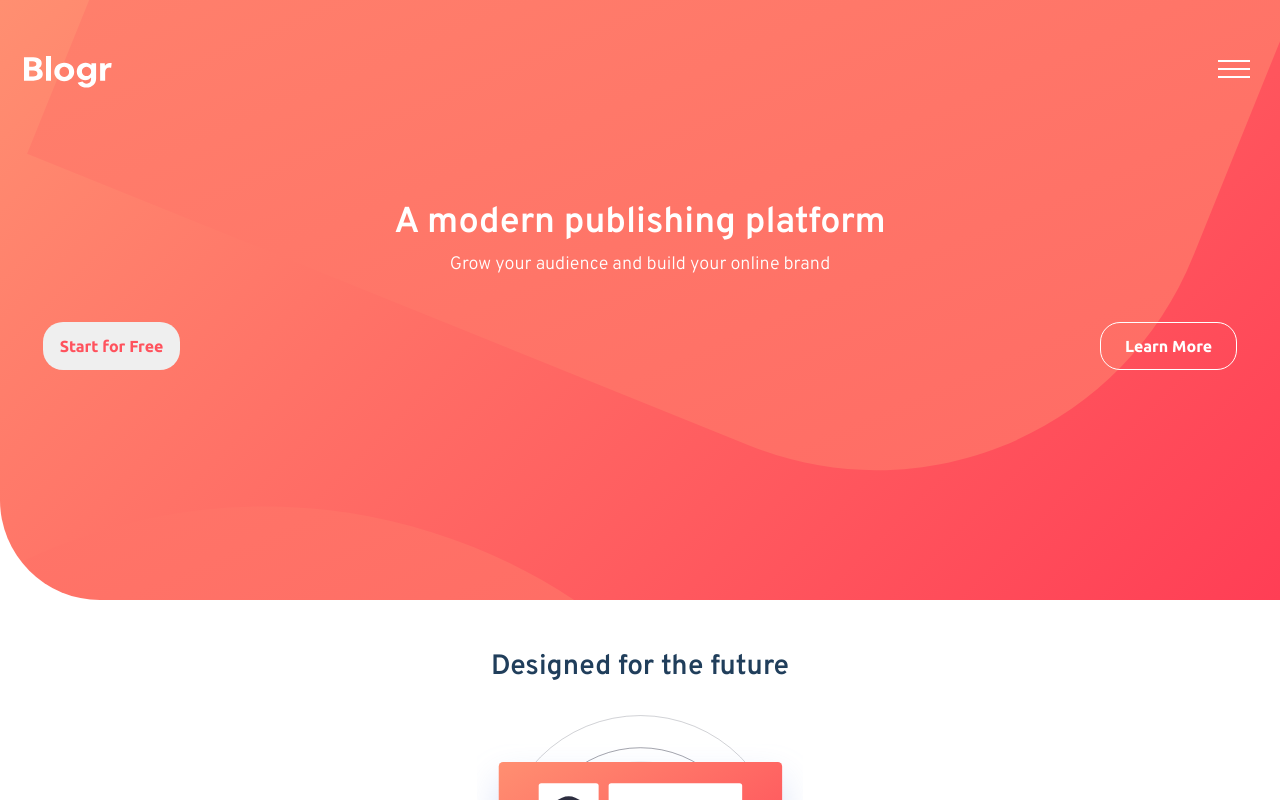
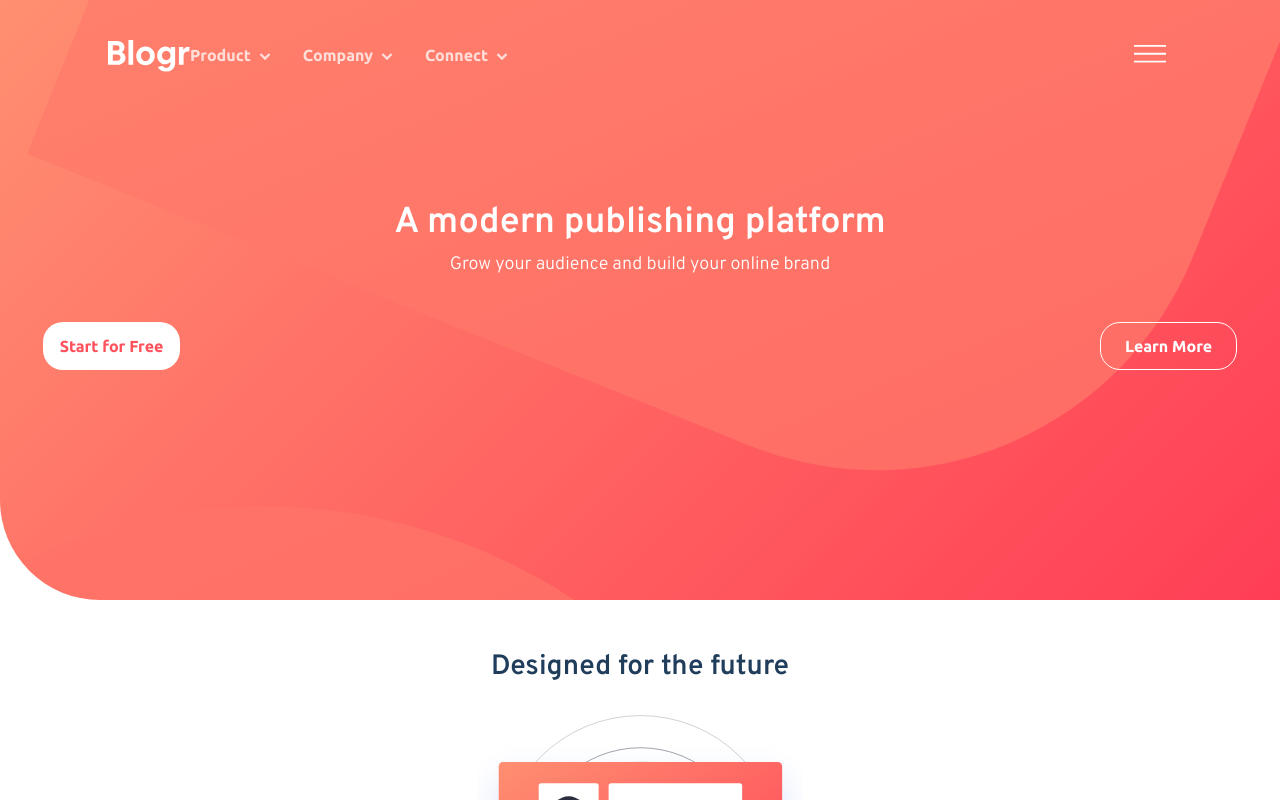
Before and after one commit to lewisRotchell/blogr, a Next.js app: page / in a window 1280 px wide. Shown: the top 800 px of the page. Built offline with nearby package versions, Linux system fonts and the light colour scheme.

Commit message:
Added half of desktop nav bar

```diff
--- a/components/Button.module.scss
+++ b/components/Button.module.scss
@@ -7,4 +7,8 @@
   height: 48px;
   border-radius: 20px;
   border: none;
+  text-align: center;
+  display: flex;
+  justify-content: center;
+  align-items: center;
 }
--- a/components/Button.tsx
+++ b/components/Button.tsx
@@ -1,16 +1,20 @@
 import React from "react";
 import classes from "./Button.module.scss";
-
+import Link from "next/link";
 interface ButtonProps {
   children: string;
   style?: string;
-  onClick?: () => void;
+  linkTo?: string;
 }
 
-export const Button: React.FC<ButtonProps> = ({ children, style, onClick }) => {
+export const Button: React.FC<ButtonProps> = ({
+  children,
+  style,
+  linkTo = "/",
+}) => {
   return (
-    <button className={`${classes.button} ${style}`} onClick={onClick}>
-      {children}
-    </button>
+    <Link href={linkTo}>
+      <a className={`${classes.button} ${style}`}>{children}</a>
+    </Link>
   );
 };
--- a/components/Nav.module.scss
+++ b/components/Nav.module.scss
@@ -1,14 +1,68 @@
+@import "../styles/abstracts/mixins";
+
 .nav {
   background-color: transparent;
   position: absolute;
   top: 56px;
+  left: 50%;
+  right: 50%;
+  transform: translate(-50%, -50%);
   padding: 0 24px;
   display: flex;
   justify-content: space-between;
   width: 100%;
+  max-width: 1112px;
+  @include large {
+    top: 83px;
+  }
+
+  .imgContainer {
+    width: 82px;
+    height: 32px;
+
+    @include large {
+      width: 100.62px;
+      height: 39.43px;
+      margin-right: 64.38px;
+    }
+
+    img {
+      width: 100%;
+      height: 100%;
+    }
+  }
+
+  .navGroupA {
+    display: flex;
+    align-items: center;
+  }
+
+  .navList {
+    display: flex;
+    color: #fff;
+    mix-blend-mode: normal;
+    opacity: 0.75;
+  }
+
+  .navItem {
+    margin-right: 32px;
+  }
+
+  .navItemText {
+    font-family: "ubuntu";
+    font-style: normal;
+    font-weight: bold;
+    font-size: 1rem;
+    line-height: 1.125rem;
+    margin-right: 8px;
+  }
 
   .hamburgerBtn {
     background-color: transparent;
     border: none;
+
+    @include large {
+      display: none;
+    }
   }
 }
--- a/components/Nav.tsx
+++ b/components/Nav.tsx
@@ -1,15 +1,36 @@
 import React from "react";
 import Image from "next/image";
-import Logo from "../public/images/logo.svg";
+import Logo from "../public/images/Blogr-logo.svg";
 import Hamburger from "../public/images/icon-hamburger.svg";
 import classes from "./Nav.module.scss";
+import ArrowLight from "../public/images/arrow-light.svg";
+import Link from "next/link";
 
 interface NavProps {}
 
 export const Nav: React.FC<NavProps> = ({}) => {
   return (
     <nav className={classes.nav}>
-      <Image width={88.6} height={32} src={Logo} alt={"blogr"} />
+      <div className={classes.navGroupA}>
+        <div className={classes.imgContainer}>
+          <Image layout={"responsive"} src={Logo} alt={"blogr"} />
+        </div>
+        <ul className={classes.navList}>
+          <li className={classes.navItem}>
+            <span className={classes.navItemText}>Product</span>
+            <Image src={ArrowLight} width={12} height={8} />
+          </li>
+          <li className={classes.navItem}>
+            <span className={classes.navItemText}>Company</span>
+            <Image src={ArrowLight} width={12} height={8} />
+          </li>
+          <li className={classes.navItem}>
+            <span className={classes.navItemText}>Connect</span>
+            <Image src={ArrowLight} width={12} height={8} />
+          </li>
+        </ul>
+      </div>
+
       <button
         className={classes.hamburgerBtn}
         aria-expanded="false"
--- a/sections/Header.module.scss
+++ b/sections/Header.module.scss
@@ -1,4 +1,5 @@
 @import "../styles/abstracts/variables";
+@import "../styles/abstracts/mixins";
 
 .header {
   height: 600px;
@@ -39,6 +40,7 @@
 
   .btnLeft {
     color: $cta-text;
+    background-color: #fff;
   }
 
   .btnRight {
--- a/sections/Header.tsx
+++ b/sections/Header.tsx
@@ -7,7 +7,7 @@ interface HeaderProps {}
 
 export const Header: React.FC<HeaderProps> = ({}) => {
   return (
-    <header className={classes.header}>
+    <header className={`${classes.header} container`}>
       <div className={classes.content}>
         <h1>A modern publishing platform</h1>
         <p>Grow your audience and build your online brand</p>
--- a/styles/abstracts/_mixins.scss
+++ b/styles/abstracts/_mixins.scss
@@ -0,0 +1,5 @@
+@mixin large {
+  @media (min-width: 1440px) {
+    @content;
+  }
+}
--- a/styles/globals.scss
+++ b/styles/globals.scss
@@ -1,6 +1,6 @@
 @import url("https://fonts.googleapis.com/css2?family=Overpass:wght@300;600&display=swap");
 @import url("https://fonts.googleapis.com/css2?family=Overpass:wght@300;600&family=Ubuntu:wght@400;500;700&display=swap");
-
+@import "./abstracts/mixins";
 html,
 body,
 #__next {
@@ -11,6 +11,7 @@ body,
   font-family: "Overpass", sans-serif;
   font-weight: 300;
   height: 100%;
+  width: 100%;
 }
 
 h1,
@@ -35,3 +36,10 @@ ul {
   list-style-type: none;
   padding: 0;
 }
+
+.container {
+  @include large {
+    padding-left: 165px;
+    padding-right: 165px;
+  }
+}
```
Also changed, not shown: public/images/Blogr-logo.svg (added), public/images/arrow-light.svg (added).
